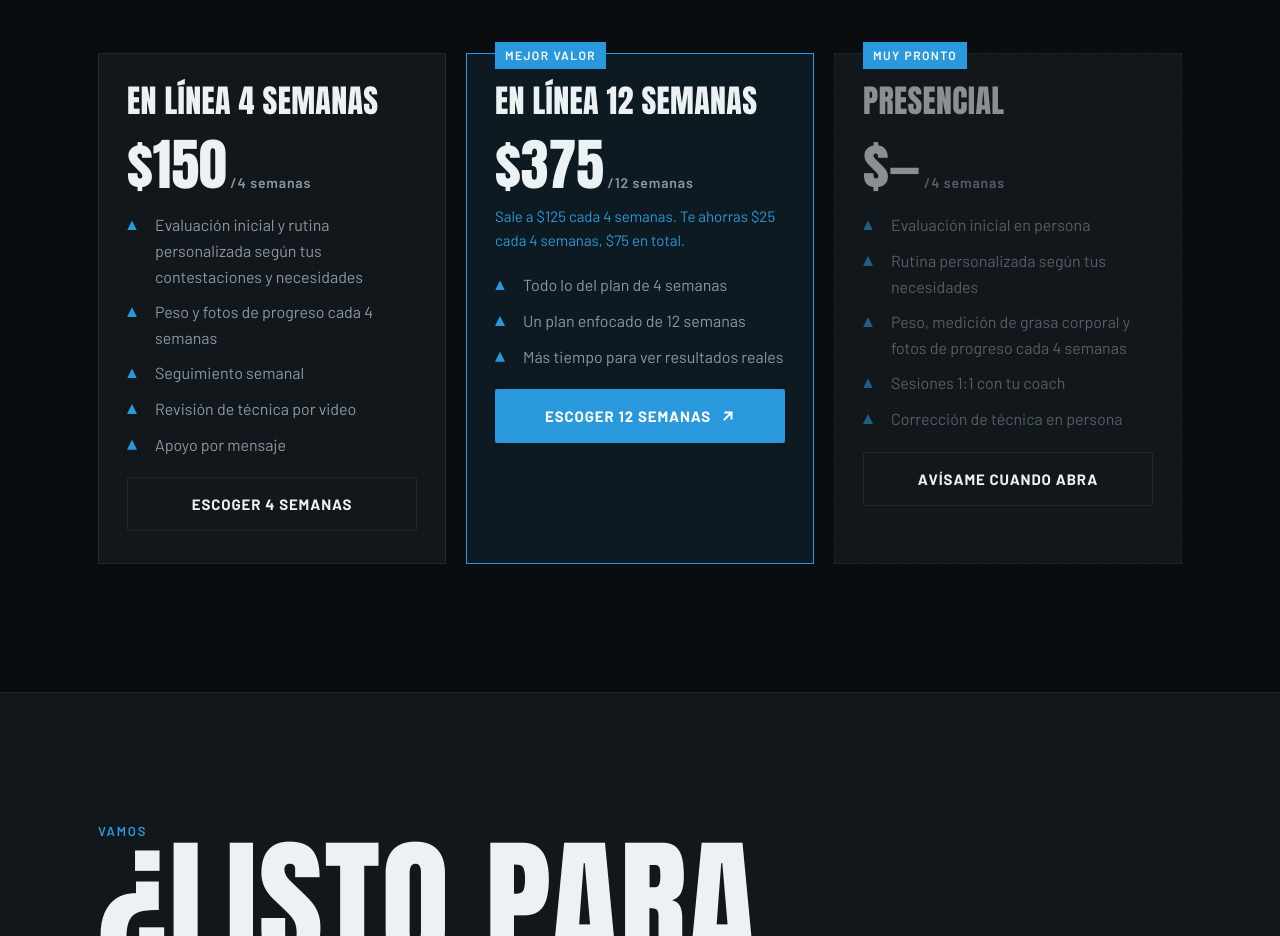
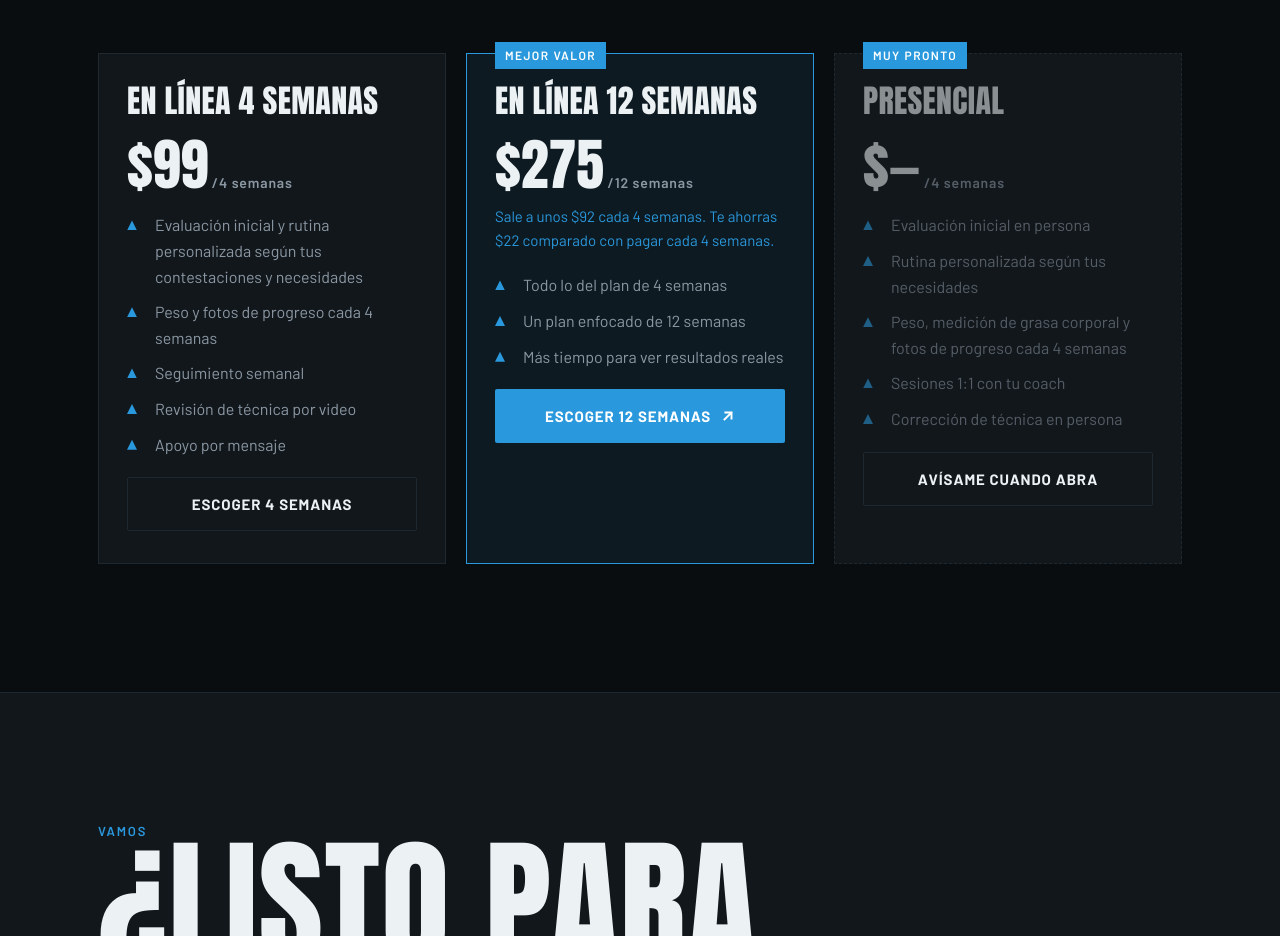
Before and after one commit to DaniWualdo/ascend-site, a plain HTML site: page index.html in a window 1280 px wide. Shown: the part 3362-4298 px from the top of the page. Drawn offline with Linux system fonts and the light colour scheme.

Commit message:
New prices: $99 for 4 weeks, $275 for 12 weeks
Co-Authored-By: Claude Opus 5.5 <noreply@anthropic.com>
Claude-Session: https://claude.ai/code/session_01Si3xvHTHFQcEQxiMk1ADL7

```diff
--- a/index.html
+++ b/index.html
@@ -517,14 +517,14 @@ footer img{height:28px;width:auto}
       <h2>Pick your pace</h2>
     </div>
     <div class="plan-tabs" role="tablist" aria-label="Plans">
-      <button type="button" data-plan="1" aria-pressed="true"><span>12 weeks</span><b>$375</b></button>
-      <button type="button" data-plan="0" aria-pressed="false"><span>4 weeks</span><b>$150</b></button>
+      <button type="button" data-plan="1" aria-pressed="true"><span>12 weeks</span><b>$275</b></button>
+      <button type="button" data-plan="0" aria-pressed="false"><span>4 weeks</span><b>$99</b></button>
       <button type="button" data-plan="2" aria-pressed="false"><span>In person</span><b>Soon</b></button>
     </div>
     <div class="plans reveal" id="planList">
       <article class="plan">
         <h3>Online 4 weeks</h3>
-        <p class="price">$150<small> /4 weeks</small></p>
+        <p class="price">$99<small> /4 weeks</small></p>
         <ul>
           <li>Initial assessment and a custom routine based on your answers and needs</li>
           <li>Weigh-in and progress photos every 4 weeks</li>
@@ -537,8 +537,8 @@ footer img{height:28px;width:auto}
       <article class="plan feature">
         <span class="tag">Best value</span>
         <h3>Online 12 weeks</h3>
-        <p class="price">$375<small> /12 weeks</small></p>
-        <p class="save">Works out to $125 every 4 weeks. You save $25 every 4 weeks, $75 total.</p>
+        <p class="price">$275<small> /12 weeks</small></p>
+        <p class="save">Works out to about $92 every 4 weeks. You save $22 compared to paying every 4 weeks.</p>
         <ul>
           <li>Everything in the 4-week plan</li>
           <li>A focused 12-week plan</li>
@@ -759,7 +759,7 @@ footer img{height:28px;width:auto}
     "Progress":"Progresar","We add weight, adjust the plan and you start seeing it in the mirror.":"Le subimos peso, ajustamos el plan y lo empiezas a ver en el espejo.",
     "Peak":"Alcanzar","You hit your goal. Then we pick the next one together. There's always a higher peak.":"Logras tu meta. Después escogemos la próxima juntos. Siempre hay una cima más alta.",
     "Pick your pace":"Escoge tu ritmo","Online":"En línea","/4 weeks":"/4 semanas",
-    "Custom program in an app":"Programa personalizado en una app","Weekly check-in":"Seguimiento semanal","Form checks by video":"Revisión de técnica por video","Message support":"Apoyo por mensaje","Choose online":"Escoger en línea","Initial assessment and a custom routine based on your answers and needs":"Evaluación inicial y rutina personalizada según tus contestaciones y necesidades","Weigh-in and progress photos every 4 weeks":"Peso y fotos de progreso cada 4 semanas","In-person initial assessment":"Evaluación inicial en persona","Custom routine built around your needs":"Rutina personalizada según tus necesidades","Weigh-in, body fat measurement and progress photos every 4 weeks":"Peso, medición de grasa corporal y fotos de progreso cada 4 semanas","Online 4 weeks":"En línea 4 semanas","Online 12 weeks":"En línea 12 semanas","Choose 4 weeks":"Escoger 4 semanas","Choose 12 weeks":"Escoger 12 semanas","Best value":"Mejor valor","/12 weeks":"/12 semanas","Works out to $125 every 4 weeks. You save $25 every 4 weeks, $75 total.":"Sale a $125 cada 4 semanas. Te ahorras $25 cada 4 semanas, $75 en total.","Everything in the 4-week plan":"Todo lo del plan de 4 semanas","A focused 12-week plan":"Un plan enfocado de 12 semanas","More time to see real results":"Más tiempo para ver resultados reales",
+    "Custom program in an app":"Programa personalizado en una app","Weekly check-in":"Seguimiento semanal","Form checks by video":"Revisión de técnica por video","Message support":"Apoyo por mensaje","Choose online":"Escoger en línea","Initial assessment and a custom routine based on your answers and needs":"Evaluación inicial y rutina personalizada según tus contestaciones y necesidades","Weigh-in and progress photos every 4 weeks":"Peso y fotos de progreso cada 4 semanas","In-person initial assessment":"Evaluación inicial en persona","Custom routine built around your needs":"Rutina personalizada según tus necesidades","Weigh-in, body fat measurement and progress photos every 4 weeks":"Peso, medición de grasa corporal y fotos de progreso cada 4 semanas","Online 4 weeks":"En línea 4 semanas","Online 12 weeks":"En línea 12 semanas","Choose 4 weeks":"Escoger 4 semanas","Choose 12 weeks":"Escoger 12 semanas","Best value":"Mejor valor","/12 weeks":"/12 semanas","Works out to about $92 every 4 weeks. You save $22 compared to paying every 4 weeks.":"Sale a unos $92 cada 4 semanas. Te ahorras $22 comparado con pagar cada 4 semanas.","Everything in the 4-week plan":"Todo lo del plan de 4 semanas","A focused 12-week plan":"Un plan enfocado de 12 semanas","More time to see real results":"Más tiempo para ver resultados reales",
     "Most popular":"El más popular","Hybrid":"Híbrido","Everything in Online":"Todo lo de En línea","In-person sessions each month":"Sesiones presenciales cada mes","Nutrition targets":"Metas de nutrición","Progress testing every 4 weeks":"Pruebas de progreso cada 4 semanas","Choose hybrid":"Escoger híbrido",
     "In person":"Presencial","Coached 1:1 sessions":"Sesiones 1:1 con tu coach","Hands-on form coaching":"Corrección de técnica en persona","Full program between sessions":"Programa completo entre sesiones","Choose in person":"Escoger presencial",
     "Prices and session counts: placeholder, add your own.":"Precios y cantidad de sesiones: de ejemplo, añade los tuyos.",
```
